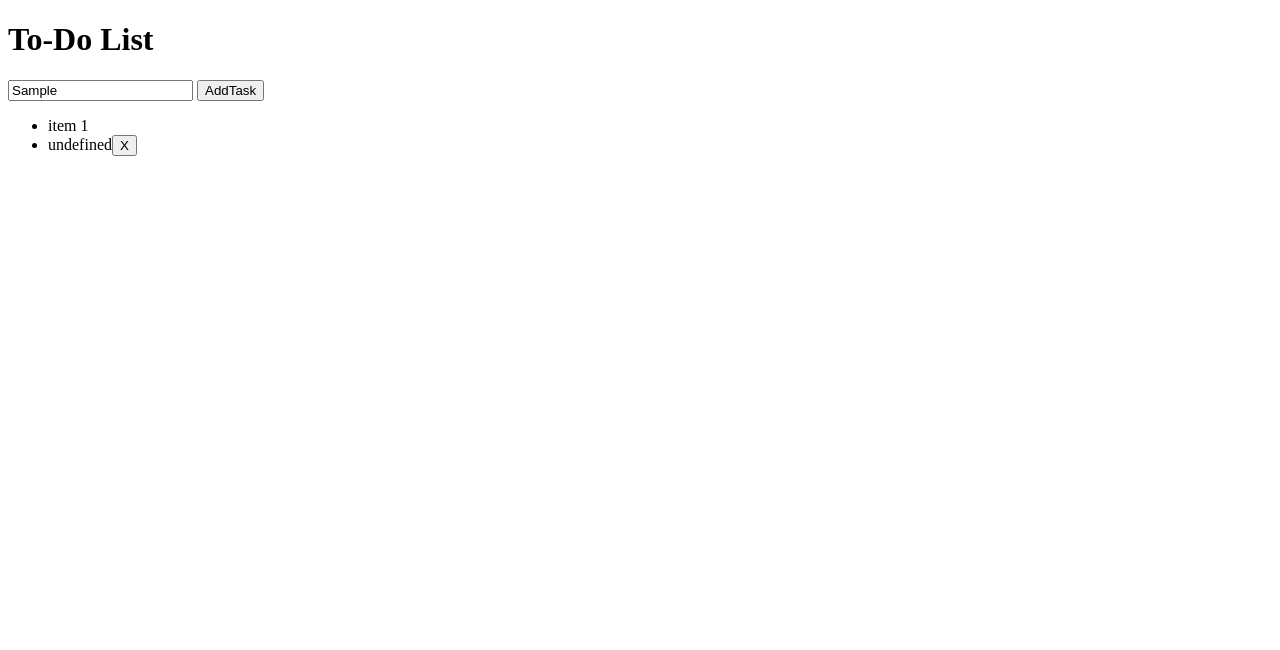
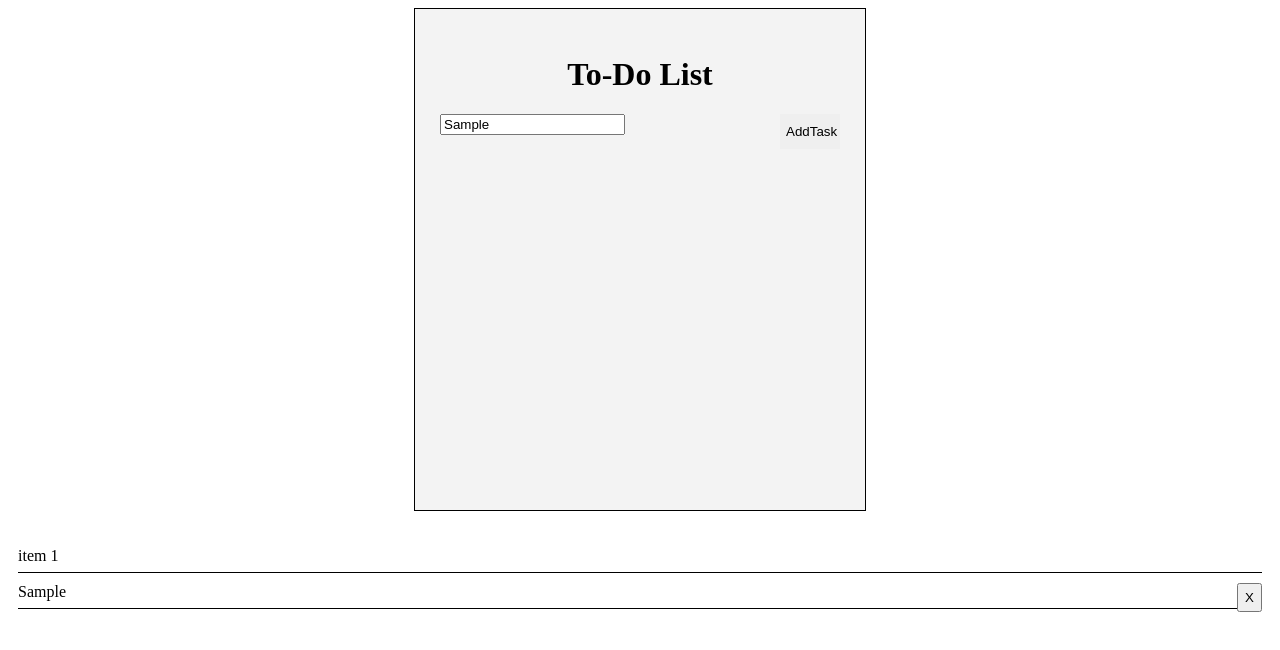
Before and after one commit to MatheusDT/Dev-In-House-semana-2, a plain HTML site: page index.html in a window 1280 px wide. Both pictures are taken after typing "Sample" into the empty fields and a click on the button "AddTask". Drawn offline with Linux system fonts and the light colour scheme.

Commit message:
correção de bug na criação de um item, e adicionado css

```diff
--- a/index.html
+++ b/index.html
@@ -4,7 +4,7 @@
     <meta charset="UTF-8">
     <meta name="viewport" content="width=device-width, initial-scale=1.0">
     <title>To-Do List Dev In House</title>
-    <link rel="stylesheet" href="text.css">
+    <link rel="stylesheet" href="style.css">
 
 
 </head>
@@ -52,7 +52,7 @@
        if (document.getElementById("task").value != ""){
            item  = document.getElementById("task").value;    // = recebe um valor do input task
            itemId= ul.childElementCount;        //está recebendo a propriedade childelementcount da lista,que corresponde ao numero de elementos que está lista contém
-           li    = createItemEl(item.value,itemId); // li esta recebendo um elemento de lista criado pela createItemEl
+           li    = createItemEl(item,itemId); // li esta recebendo um elemento de lista criado pela createItemEl
            li.appendChild(createRemoveTaskBtn(itemId));
            ul.appendChild(li); // ul está recebendo um item li
         }
--- /dev/null
+++ b/style.css
@@ -0,0 +1,47 @@
+.content{
+    max-width: 400px;
+    max-height: 600px;
+    margin: auto;
+    background: #f3f3f3;
+    height: 450px;
+    padding: 2%;
+    border: 1px solid;
+}
+.content h1{
+    text-align: center;
+
+}
+
+input [type=text]{
+    width: 75%;
+    height: 25px;
+    margin-bottom: 10px;
+}
+input[type=button]{
+    border: none;
+    width: 15%;
+    float: right;
+    height: 35px;
+}
+button, input[type=button]{cursor:pointer;}
+
+button:hover , input[type=button]:hover{
+    background: #b9a6d8fb
+}
+
+button{
+    float: right;
+    width: 25px;
+    padding: 5px;
+}
+ul{
+    list-style-type: none;
+    padding: 10px;
+    height: 80%;
+    background: #fff
+}
+li{
+    height: 25px;
+    margin: 10px 0 10px 0;
+    border-bottom: 1px solid;
+}
```
Also changed, not shown: script.js (+6 -5 lines).
